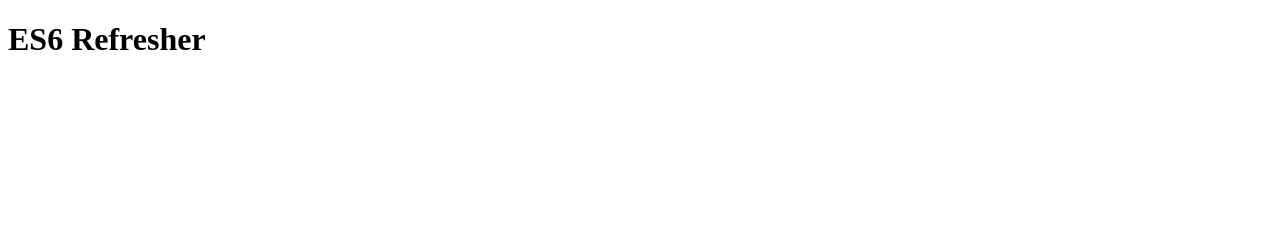
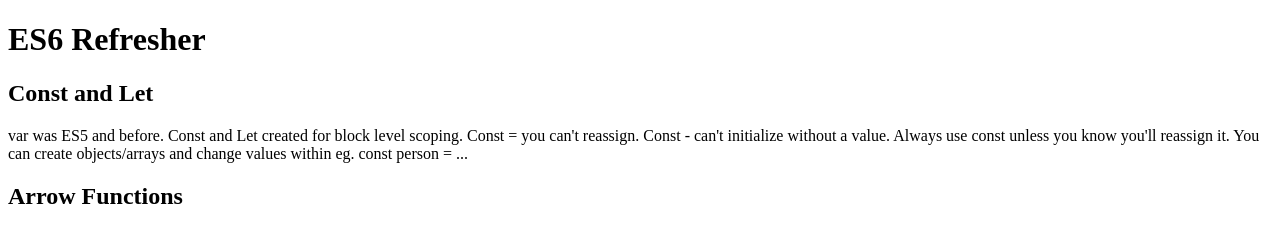
Before and after one commit to domdaviesit/es6-refresher, a plain HTML site: page index.html in a window 1280 px wide. Drawn offline with Linux system fonts and the light colour scheme.

Commit message:
let and const, Arrow Functions

```diff
--- a/index.html
+++ b/index.html
@@ -10,8 +10,12 @@
 
 <body>
   <h1>ES6 Refresher</h1>
-
-
+  <h2>Const and Let</h2>
+  <p>var was ES5 and before. Const and Let created for block level scoping. Const = you can't reassign. Const - can't
+    initialize without a value. Always use const unless you know you'll reassign it. You can create objects/arrays and
+    change values within eg. const person = ...</p>
+  <h2>Arrow Functions</h2>
+  <p></p>
   <script src="main.js"></script>
 </body>
 
```
Also changed, not shown: main.js (+12 -0 lines).
